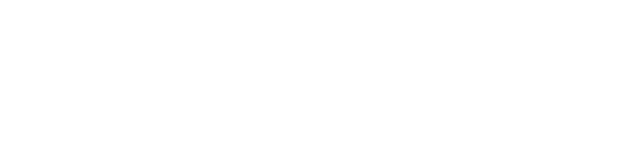
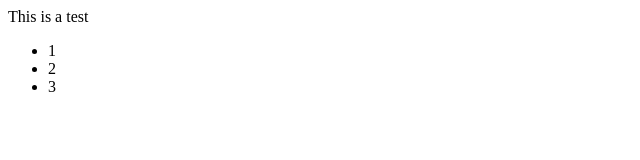
Before and after one commit to ndarrigo/internet-programming, a plain HTML site: page index.html in a window 1280 px wide. Shown: the whole page, without its empty margins (0-640 px from the left). Drawn offline with Linux system fonts and the light colour scheme.

Commit message:
Update index.html

```diff
--- a/index.html
+++ b/index.html
@@ -2,4 +2,12 @@
   <head>
     <title>This is index page</title>
   </head>
+  <body>
+    <p>This is a test</p>
+    <ul>
+      <li>1</li>
+      <li>2</li>
+      <li>3</li>
+    </ul>
+  </body>
 </html>
```
